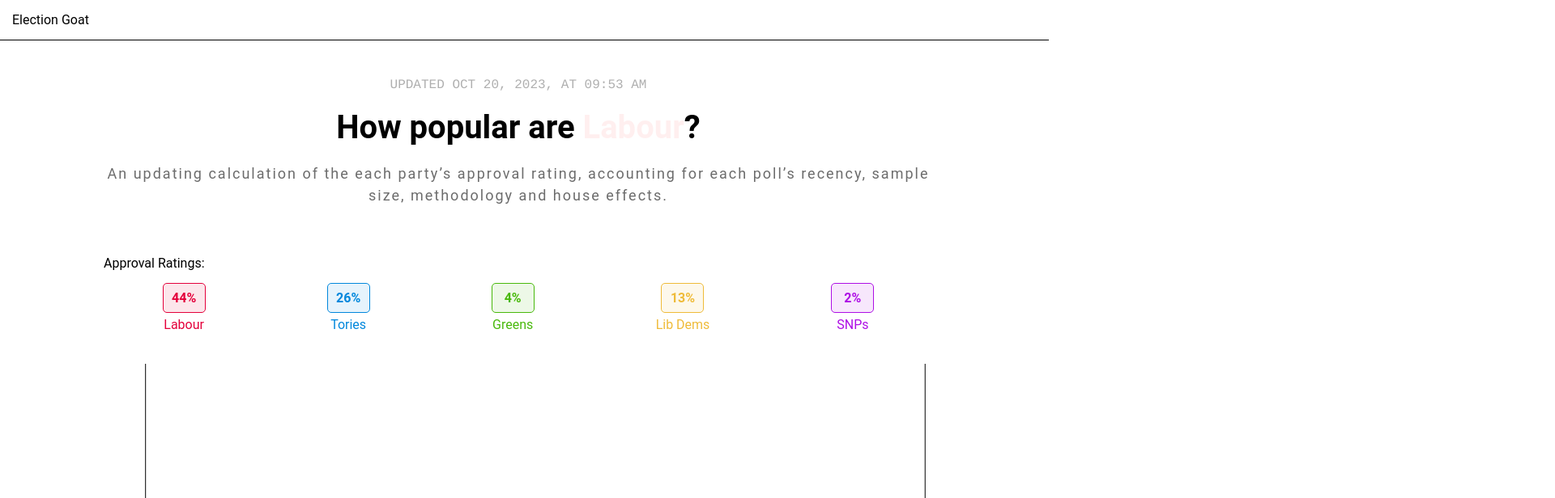
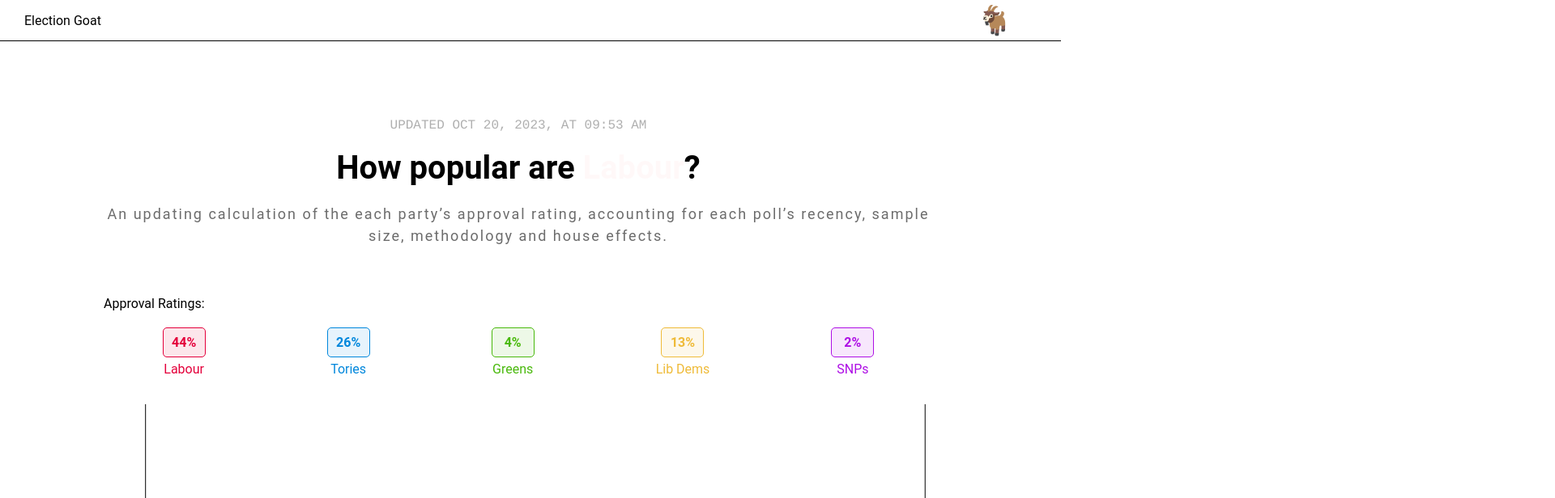
Before and after one commit to a-jiwa/election-goat, a React (Create React App) app: page / in a window 1280 px wide. Shown: the top 616 px of the page at 81% size, 1920 px wide, since content can reach past the window. Built offline with nearby package versions, Linux system fonts and the light colour scheme; no server answers.

Commit message:
Made header static

```diff
--- a/src/components/Chart.js
+++ b/src/components/Chart.js
@@ -1,11 +1,13 @@
 import React from 'react';
 import ChartTitle from './ChartTitle';
+import Headline from './Headline';
 import ChartMain from './ChartMain';
 
 function Chart() {
     return (
         <div className="chart">
             <ChartTitle />
+            <Headline />
             <ChartMain />
         </div>
     );
--- a/src/components/Header.js
+++ b/src/components/Header.js
@@ -3,6 +3,9 @@
 function Header() {
     return <div className="header">
         Election Goat
+        <span role="img" aria-label="goat" className="goat-emoji">
+                🐐
+            </span>
     </div>;
 }
 
--- a/src/styles.css
+++ b/src/styles.css
@@ -7,7 +7,7 @@
 .container {
     display: grid;
     grid-template-columns: 10vw 80vw 10vw;
-    grid-template-rows: 50px 250px 40px auto auto auto 100px;
+    grid-template-rows: 50px 250px auto auto auto 100px;
     gap: 0px 0px;
     grid-auto-flow: row;
     grid-template-areas:
@@ -20,19 +20,31 @@
     "left footer right";
 
     justify-items: center;
+    padding-top: 50px;
 }
 
 .header {
-    grid-area: header;
-    border-bottom: 1px black solid;
-    width: 100vw;
+    position: fixed;
+    top: 0;
+    left: 0;
+    width: 100%;
+    height: 50px;
+    background-color: white; /* Set a background color if needed */
+    border-bottom: 1px solid black;
     padding-left: 30px;
     display: flex;
     align-items: center;
+    z-index: 100; /* Ensure the header is above other elements */
 
     /* border: 1px orange solid; */
 }
 
+.goat-emoji {
+    margin-right: 10px; /* Adjust the margin as needed to control spacing */
+    font-size: 35px; /* Adjust the font size as needed */
+    position: absolute;
+    right: 50px;
+}
 
 .title {
     display: grid;
@@ -78,18 +90,6 @@
 
     line-height: 1.5; /* Adjust the value for your desired line spacing */
     letter-spacing: 2px; /* Adjust the value for your desired character spacing */
-}
-
-.headline {
-    display: flex;
-    padding-top: 10px;
-    /*border: 1px red solid;*/
-    /*width: 100%;*/
-    min-height: 30px;
-    justify-content: center;
-    /*align-content: center;*/
-    align-items: center;
-    gap: 150px;
 }
 
 .party-box {
@@ -146,6 +146,18 @@
     /*border: 1px #ffa600 solid;*/
 }
 
+.headline {
+    grid-area: headline;
+    display: flex;
+    padding-top: 10px;
+    /*border: 1px red solid;*/
+    /*width: 100%;*/
+    min-height: 30px;
+    justify-content: center;
+    /*align-content: center;*/
+    align-items: center;
+    gap: 150px;
+}
 .chart-main {
     grid-area: chart-main;
     /* border: 1px #00ff48 solid; */
```
